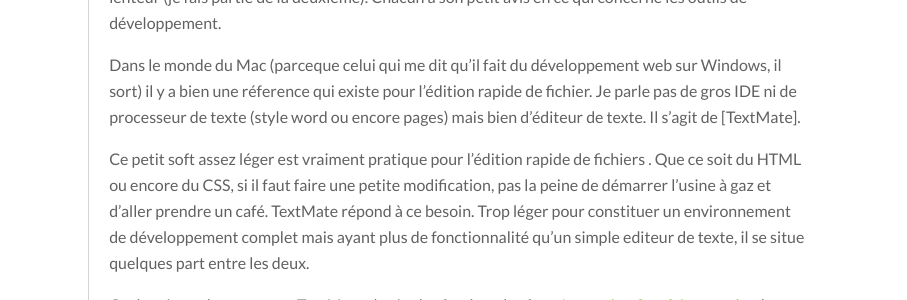
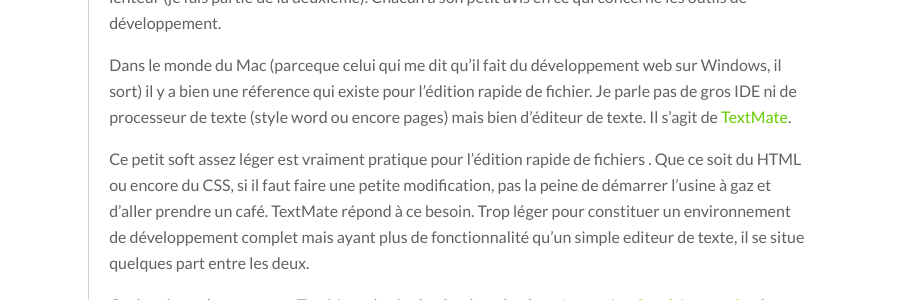
Before and after one commit to iammichiel/iammichiel, a Jekyll site: the page built from _posts/2011-12-22-editeur-sublime-text.md, in a window 1280 px wide. Shown: the part 293-593 px from the top of the page, without its empty margins (184-1091 px from the left). Built offline with Jekyll 4.4.1, drawn with Linux system fonts in a browser that asks for light colours; part of the change alters nothing that is shown.

```diff
--- a/_layouts/default.html
+++ b/_layouts/default.html
@@ -35,12 +35,17 @@
 		{{content}}
   	</section>
 
-	<script>
-	  	window._gaq = [['_setAccount','UA-17860828-3'],['_trackPageview'],['_trackPageLoadTime']];
-	  	Modernizr.load({
-	    		load: ('https:' == location.protocol ? '//ssl' : '//www') + '.google-analytics.com/ga.js'
-	  	});
-	</script>
+    <script type="text/javascript">
+          var _gaq = _gaq || [];
+          _gaq.push(['_setAccount', 'UA-17860828-5']);
+          _gaq.push(['_trackPageview']);
+
+          (function() {
+            var ga = document.createElement('script'); ga.type = 'text/javascript'; ga.async = true;
+            ga.src = ('https:' == document.location.protocol ? 'https://ssl' : 'http://www') + '.google-analytics.com/ga.js';
+            var s = document.getElementsByTagName('script')[0]; s.parentNode.insertBefore(ga, s);
+          })();
+    </script>
 
 	<!--[if lt IE 7 ]>
   	<script src="//ajax.googleapis.com/ajax/libs/chrome-frame/1.0.3/CFInstall.min.js"></script>
--- a/_posts/2011-12-22-editeur-sublime-text.md
+++ b/_posts/2011-12-22-editeur-sublime-text.md
@@ -11,7 +11,7 @@ continuer de tester un peu avant d'en parler). Il s'agit de [Sublime Text 2](htt
 
 Dans le monde du développement, vous remarquerez que chaque développeur a ses propres habitudes, ses petits softs préférés. Certains ne jureront que par Eclipse, d'autres lui reprocheront sa lenteur (je fais partie de la deuxième). Chacun a son petit avis en ce qui concerne les outils de développement.
 
-Dans le monde du Mac (parceque celui qui me dit qu'il fait du développement web sur Windows, il sort) il y a bien une réference qui existe pour l'édition rapide de fichier. Je parle pas de gros IDE ni de processeur de texte (style word ou encore pages) mais bien d'éditeur de texte. Il s'agit de [TextMate].
+Dans le monde du Mac (parceque celui qui me dit qu'il fait du développement web sur Windows, il sort) il y a bien une réference qui existe pour l'édition rapide de fichier. Je parle pas de gros IDE ni de processeur de texte (style word ou encore pages) mais bien d'éditeur de texte. Il s'agit de [TextMate](http://macromates.com/).
 
 Ce petit soft assez léger est vraiment pratique pour l'édition rapide de fichiers . Que ce soit du HTML ou encore du CSS, si il faut faire une petite modification, pas la peine de démarrer l'usine à gaz et d'aller prendre un café. TextMate répond à ce besoin. Trop léger pour constituer un environnement de développement complet mais ayant plus de fonctionnalité qu'un simple editeur de texte, il se situe quelques part entre les deux.
 
```
